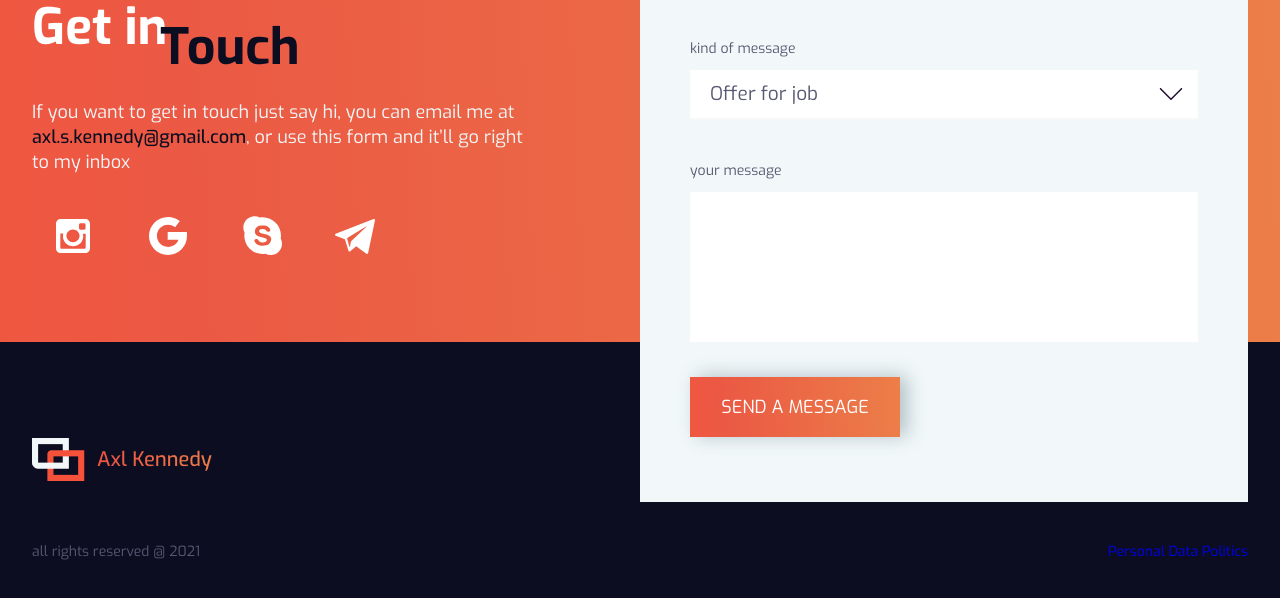
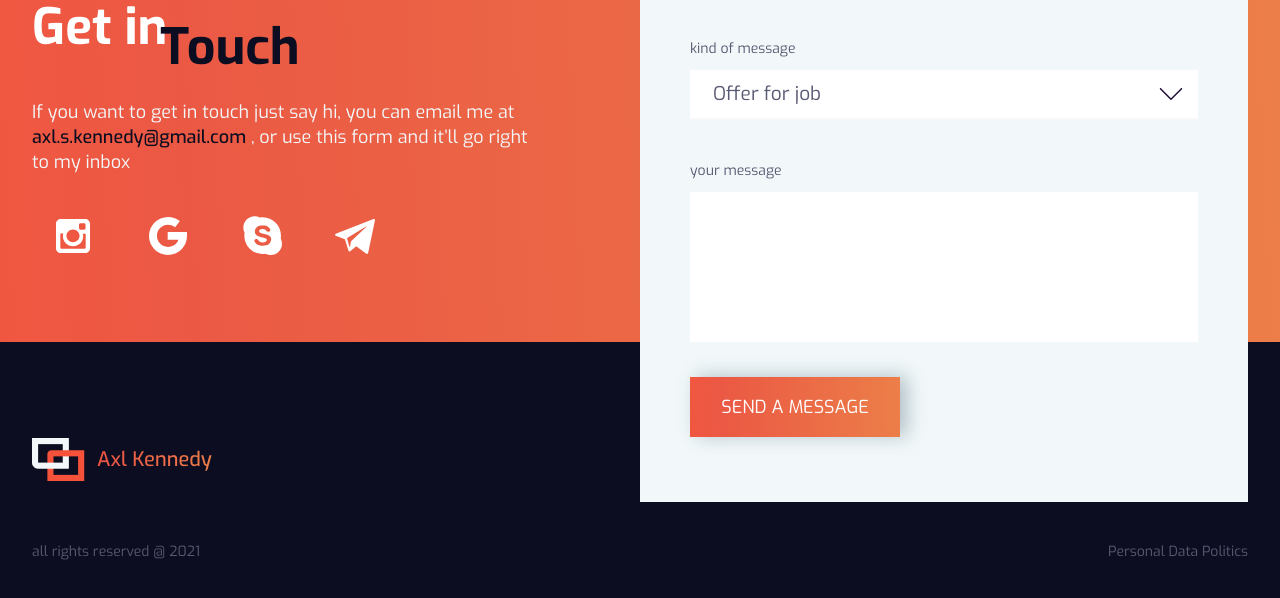
Before and after one commit to essensa-kennedy/Portfolio-site, a plain HTML site: page index.html in a window 1280 px wide. Shown: the part 3595-4193 px from the top of the page. Drawn offline with nearby package versions, Linux system fonts and the light colour scheme.

Commit message:
some fixes

```diff
--- a/css/style.css
+++ b/css/style.css
@@ -53,11 +53,13 @@
  }
 
  a, a:visited {
+	 color: inherit;
 	text-decoration: none;
  }
 
  a:hover {
 	text-decoration: none;
+	filter: brightness(70%);
  }
 
  ul li {
@@ -1267,8 +1269,7 @@ margin: 0;
       border-bottom: 2px solid #f8f8f8;
       color: #585972;
       appearance: none;
-      padding: 10px;
-      padding-left: 20px;
+      padding: 12px 23px;
       -webkit-appearance: none;
       -moz-appearance: none;
       transition: color 0.3s ease, background-color 0.3s ease, border-bottom-color 0.3s ease;
--- a/index.html
+++ b/index.html
@@ -248,7 +248,7 @@
 					<div class="getintouch__content">
 						<div class="getintouch__leftside">
 							<div class="getintouch__title">Get in <span>Touch</span></div>
-							<div class="getintouch__information">If you want to get in touch just say hi, you can email me at <span>axl.s.kennedy@gmail.com</span>, or use this form and it’ll go right to my inbox</div>
+							<div class="getintouch__information">If you want to get in touch just say hi, you can email me at <span> <a href="mailto:axl.s.kennedy@gmail.com">axl.s.kennedy@gmail.com</a> </span>, or use this form and it’ll go right to my inbox</div>
 							<div class="getintouch__icon-area">
 								<div class="getintouch__icon">
 									<svg width="80" height="80" viewBox="0 0 60 60" fill="none" xmlns="http://www.w3.org/2000/svg">
```
